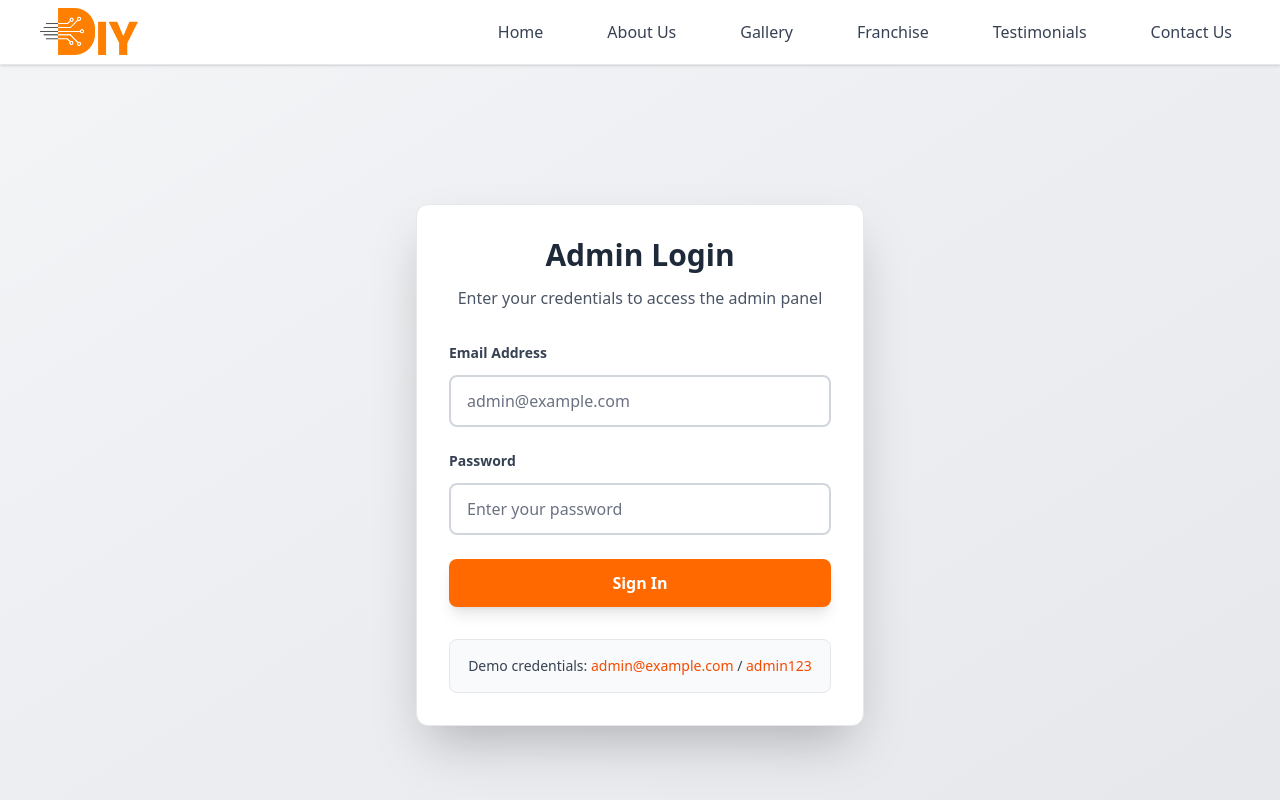
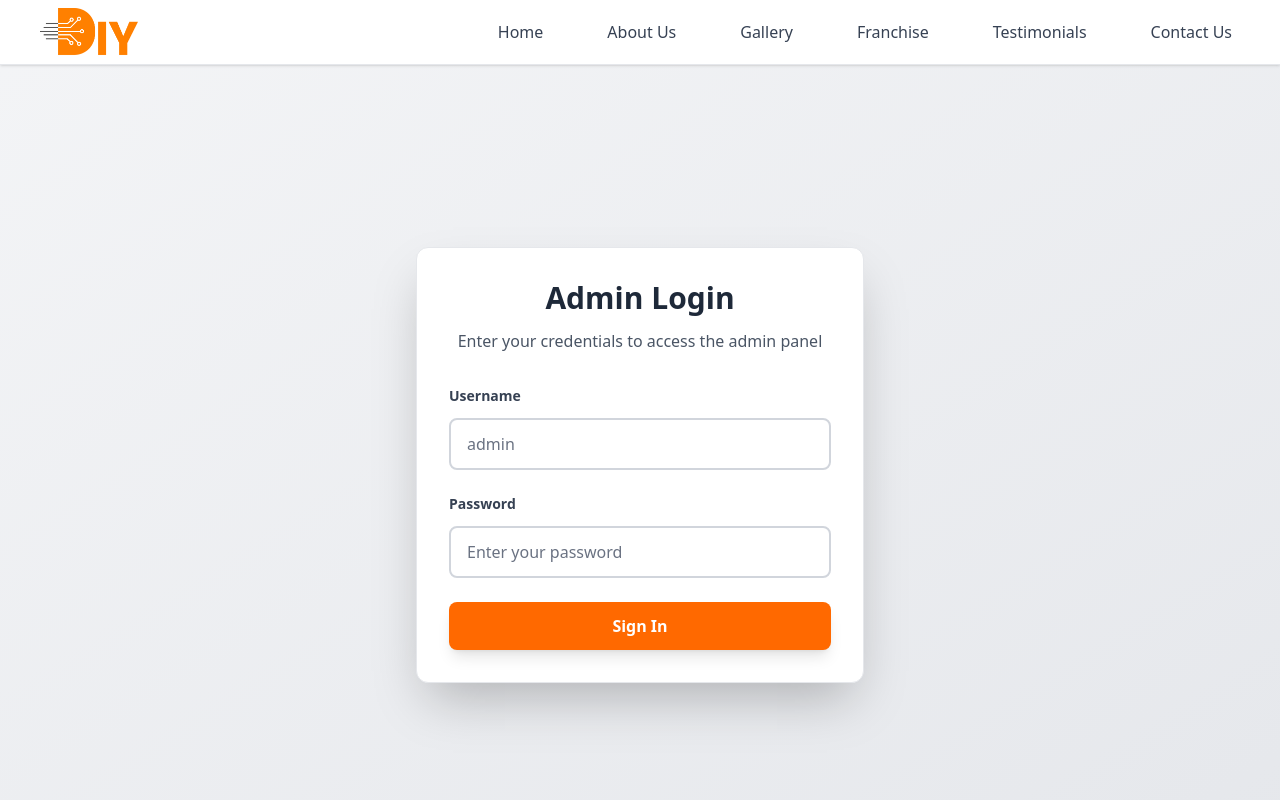
Before and after one commit to nilimaSahu22/DataInYourself, a Next.js app: page /login in a window 1280 px wide. Shown: the top 800 px of the page. Built offline with nearby package versions, Linux system fonts and the light colour scheme.

Commit message:
connecting

```diff
--- a/app/login/page.tsx
+++ b/app/login/page.tsx
@@ -3,7 +3,7 @@ import { useState } from "react";
 import { useRouter } from "next/navigation";
 
 export default function LoginPage() {
-  const [email, setEmail] = useState("");
+  const [username, setUsername] = useState("");
   const [password, setPassword] = useState("");
   const [error, setError] = useState("");
   const router = useRouter();
@@ -11,15 +11,24 @@ export default function LoginPage() {
   const handleLogin = (e: React.FormEvent) => {
     e.preventDefault();
     setError("");
-
-    // Fake login logic - replace with real authentication later
-    if (email === "admin@example.com" && password === "admin123") {
-      // Set some session state (you can use localStorage or cookies)
-      localStorage.setItem("adminLoggedIn", "true");
-      router.push("/dashboard");
-    } else {
-      setError("Invalid email or password");
-    }
+    fetch("https://server.mukulsharma1602.workers.dev/login", {
+      method: "POST",
+      headers: {
+        "Content-Type": "application/json",
+      },
+      body: JSON.stringify({ username, password }),
+    })
+      .then((res) => res.json())
+      .then((data) => {
+        if (data.error) {
+          setError(data.error);
+        } else {
+          localStorage.setItem("adminLoggedIn", "true");
+          localStorage.setItem("adminUsername", data.username);
+          router.push("/dashboard");
+        }
+      })
+      .catch((err) => setError("An error occurred"));
   };
 
   return (
@@ -33,15 +42,15 @@ export default function LoginPage() {
         <form onSubmit={handleLogin} className="space-y-6">
           <div>
             <label htmlFor="email" className="block text-sm font-semibold text-gray-700 mb-3">
-              Email Address
+              Username
             </label>
             <input
-              type="email"
-              id="email"
-              value={email}
-              onChange={(e) => setEmail(e.target.value)}
+              type="username"
+              id="username"
+              value={username}
+              onChange={(e) => setUsername(e.target.value)}
               className="w-full px-4 py-3 border-2 border-gray-300 rounded-lg focus:outline-none focus:ring-2 focus:ring-orange-500 focus:border-orange-500 transition-all duration-200 text-gray-800 placeholder-gray-500"
-              placeholder="admin@example.com"
+              placeholder="admin"
               required
               suppressHydrationWarning
             />
@@ -77,12 +86,6 @@ export default function LoginPage() {
             Sign In
           </button>
         </form>
-
-        <div className="mt-8 text-center p-4 bg-gray-50 rounded-lg border border-gray-200">
-          <p className="text-sm text-gray-700 font-medium">
-            Demo credentials: <span className="text-orange-600">admin@example.com</span> / <span className="text-orange-600">admin123</span>
-          </p>
-        </div>
       </div>
     </div>
   );
```
Also changed, not shown: 1 other file (tests, documents, lock files or other folders).
